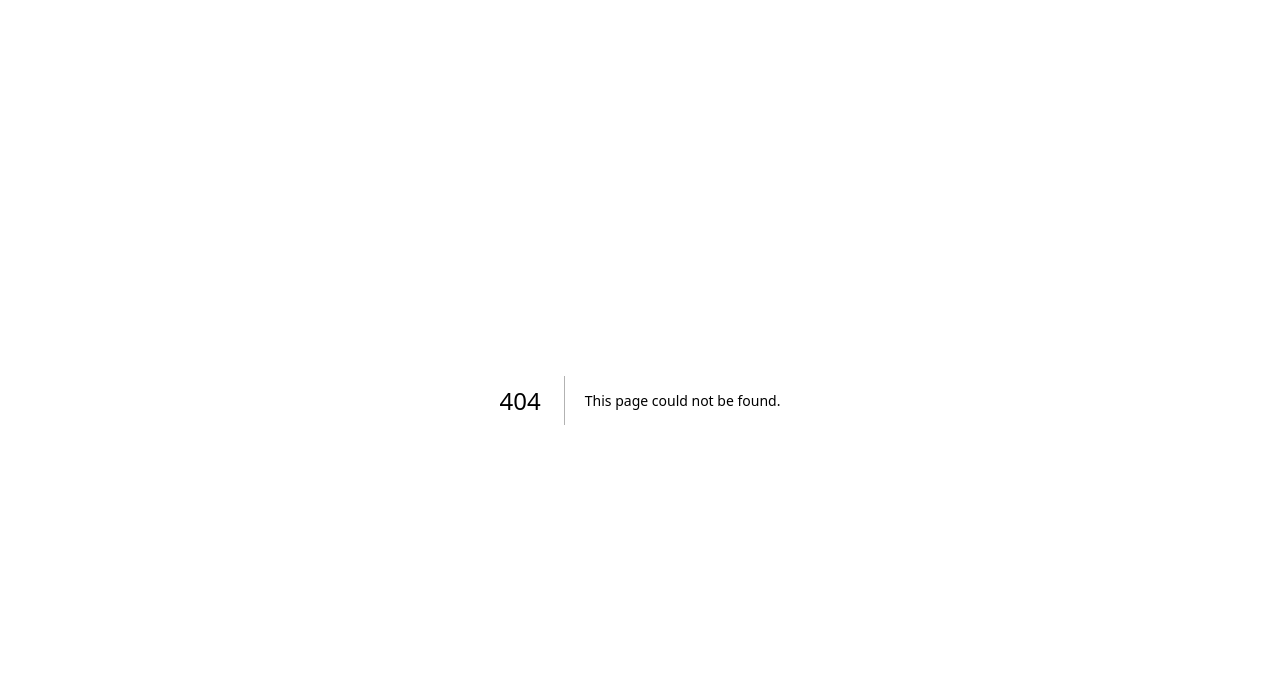
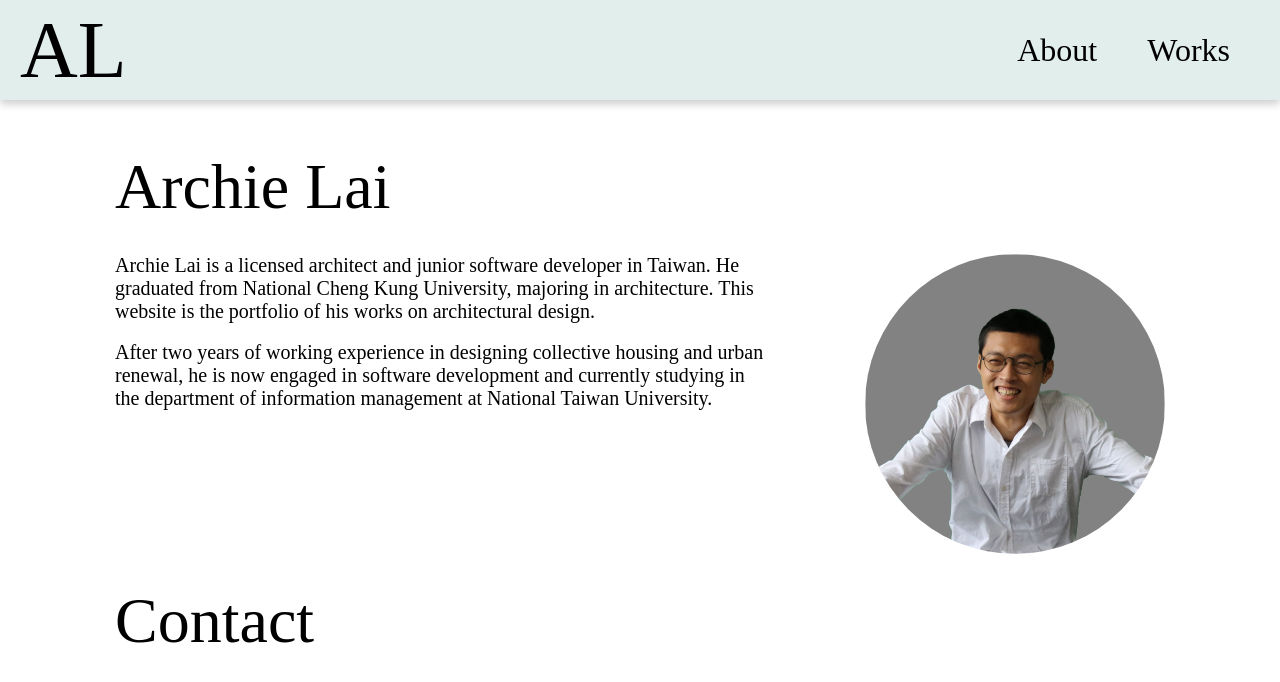
Before and after one commit to ArchieLai/portfolio, a Next.js app: page /about in a window 1280 px wide. Before the commit this address had no page. Shown: the top 682 px of the page. Built offline with nearby package versions, Linux system fonts and the light colour scheme.

Commit message:
start project

```diff
--- /dev/null
+++ b/src/app/about/introduction.js
@@ -0,0 +1,6 @@
+const introduction=[
+  `Archie Lai is a licensed architect and junior software developer in Taiwan. He graduated from National Cheng Kung University, majoring in architecture. This website is the portfolio of his works on architectural design.`,
+  `After two years of working experience in designing collective housing and urban renewal, he is now engaged in software development and currently studying in the department of information management at National Taiwan University.`
+];
+
+export default introduction;
--- /dev/null
+++ b/src/app/about/page.js
@@ -0,0 +1,30 @@
+import React from "react";
+import styles from "./page.module.css";
+import introduction from "./introduction";
+import Image from "next/image";
+
+export default function About(){
+  return(
+    <div className={styles.page}>
+      <div className={styles.container}>
+      <h1>Archie Lai</h1>
+      <div className={styles.container2}>
+        <div className={styles.intro}>
+          <span>{introduction[0]}</span>
+          <br /><br />
+          <span>{introduction[1]}</span>
+        </div>
+        <Image
+          src="/images/about/person.jpg"
+          width={300}
+          height={300}
+          alt="photo"
+          className={styles.image}
+        />
+      </div>
+      <h1>Contact</h1>
+    </div>
+    </div>
+
+  );
+}
--- /dev/null
+++ b/src/app/about/page.module.css
@@ -0,0 +1,22 @@
+.page {
+  display: flex;
+  justify-content: center;
+}
+.container {
+  display: flex;
+  flex-direction: column;
+  width: calc(100vw-360px);
+  gap: 10px;
+  margin-top: 30px;
+}
+.container2 {
+  display: flex;
+  flex-direction: row;
+  gap: 100px
+}
+.intro {
+  width: 650px;
+}
+.image {
+  border-radius: 150px;
+}
--- a/src/app/globals.css
+++ b/src/app/globals.css
@@ -1,107 +1,43 @@
-:root {
-  --max-width: 1100px;
-  --border-radius: 12px;
-  --font-mono: ui-monospace, Menlo, Monaco, "Cascadia Mono", "Segoe UI Mono",
-    "Roboto Mono", "Oxygen Mono", "Ubuntu Monospace", "Source Code Pro",
-    "Fira Mono", "Droid Sans Mono", "Courier New", monospace;
-
-  --foreground-rgb: 0, 0, 0;
-  --background-start-rgb: 214, 219, 220;
-  --background-end-rgb: 255, 255, 255;
-
-  --primary-glow: conic-gradient(
-    from 180deg at 50% 50%,
-    #16abff33 0deg,
-    #0885ff33 55deg,
-    #54d6ff33 120deg,
-    #0071ff33 160deg,
-    transparent 360deg
-  );
-  --secondary-glow: radial-gradient(
-    rgba(255, 255, 255, 1),
-    rgba(255, 255, 255, 0)
-  );
-
-  --tile-start-rgb: 239, 245, 249;
-  --tile-end-rgb: 228, 232, 233;
-  --tile-border: conic-gradient(
-    #00000080,
-    #00000040,
-    #00000030,
-    #00000020,
-    #00000010,
-    #00000010,
-    #00000080
-  );
-
-  --callout-rgb: 238, 240, 241;
-  --callout-border-rgb: 172, 175, 176;
-  --card-rgb: 180, 185, 188;
-  --card-border-rgb: 131, 134, 135;
+body {
+  margin: 0;
+  display: flex;
+  flex-direction: column;
+}
+h1 {
+  font-size: 64px;
+  font-weight: 400;
+  margin: 20px 0 20px 0;
+}
+span {
+  font-size: 20px;
 }
 
-@media (prefers-color-scheme: dark) {
-  :root {
-    --foreground-rgb: 255, 255, 255;
-    --background-start-rgb: 0, 0, 0;
-    --background-end-rgb: 0, 0, 0;
-
-    --primary-glow: radial-gradient(rgba(1, 65, 255, 0.4), rgba(1, 65, 255, 0));
-    --secondary-glow: linear-gradient(
-      to bottom right,
-      rgba(1, 65, 255, 0),
-      rgba(1, 65, 255, 0),
-      rgba(1, 65, 255, 0.3)
-    );
-
-    --tile-start-rgb: 2, 13, 46;
-    --tile-end-rgb: 2, 5, 19;
-    --tile-border: conic-gradient(
-      #ffffff80,
-      #ffffff40,
-      #ffffff30,
-      #ffffff20,
-      #ffffff10,
-      #ffffff10,
-      #ffffff80
-    );
-
-    --callout-rgb: 20, 20, 20;
-    --callout-border-rgb: 108, 108, 108;
-    --card-rgb: 100, 100, 100;
-    --card-border-rgb: 200, 200, 200;
-  }
+.menu {
+  background-color: #e2eeec;
+  height: 100px;
+  width: 100vw;
+  display: flex;
+  align-items: center;
+  box-shadow: 0 4px 8px 0 rgba(0, 0, 0, 0.2);
+  z-index: 10;
+  position: fixed;
 }
-
-* {
-  box-sizing: border-box;
-  padding: 0;
-  margin: 0;
+.logo {
+  font-size: 80px;
+  position: fixed;
+  left: 20px;
 }
-
-html,
-body {
-  max-width: 100vw;
-  overflow-x: hidden;
+.link-container {
+  right: 50px;
+  position: fixed;
+  display: flex;
+  gap: 50px;
 }
-
-body {
-  color: rgb(var(--foreground-rgb));
-  background: linear-gradient(
-      to bottom,
-      transparent,
-      rgb(var(--background-end-rgb))
-    )
-    rgb(var(--background-start-rgb));
+.link {
+  font-size: 32px;
+  color: black;
+  text-decoration:none;
 }
-
-a {
-  color: inherit;
-  text-decoration: none;
+.content {
+  margin-top: 100px;
 }
-
-@media (prefers-color-scheme: dark) {
-  html {
-    color-scheme: dark;
-  }
-}
--- a/src/app/layout.js
+++ b/src/app/layout.js
@@ -1,17 +1,26 @@
-import { Inter } from "next/font/google";
 import "./globals.css";
-
-const inter = Inter({ subsets: ["latin"] });
+import Link from "next/link";
 
 export const metadata = {
-  title: "Create Next App",
-  description: "Generated by create next app",
+  title: "Archie Lai",
+  description: "Archie Lai's portfolio website",
 };
 
 export default function RootLayout({ children }) {
   return (
     <html lang="en">
-      <body className={inter.className}>{children}</body>
+      <body>
+        <div className="menu">
+          <div className="logo">AL</div>
+          <div className="link-container" >
+            <Link className="link" href="/about">About</Link>
+            <Link className="link" href="/">Works</Link>
+          </div>
+        </div>
+        <div className="content">
+          {children}
+        </div>
+      </body>
     </html>
   );
 }
```
Also changed, not shown: src/app/page.js (+2 -86 lines), src/app/page.module.css (deleted, +0 -230 lines), .eslintrc.json, public/images/about/person.jpg (added).
